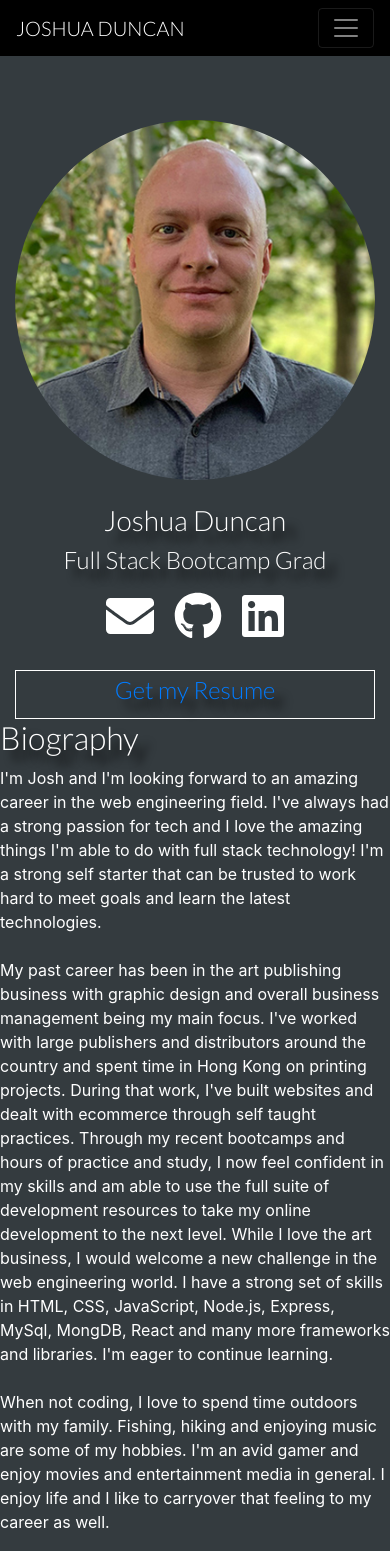
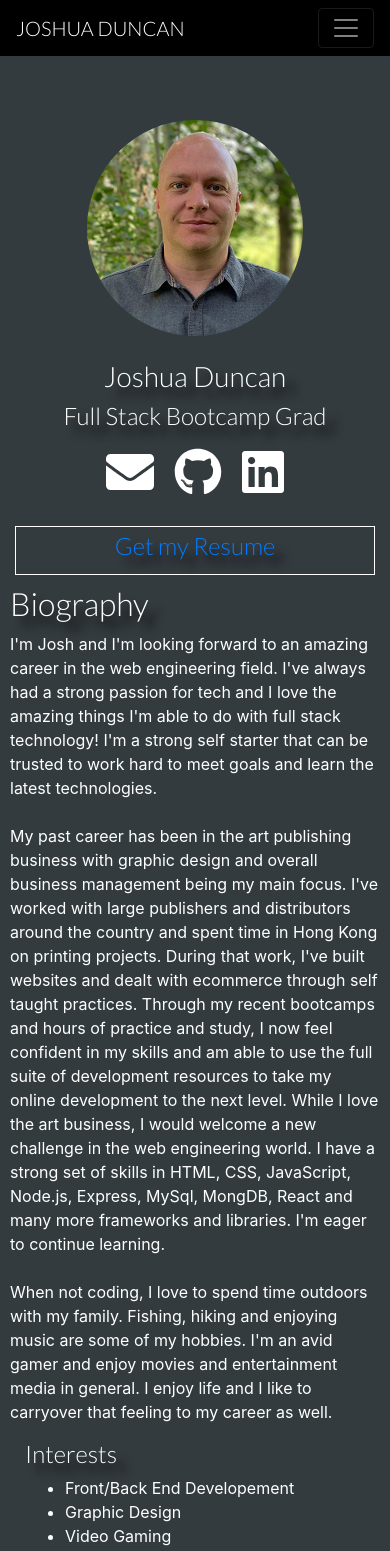
Before and after one commit to jduncan9720/joshua-duncan-portfolio, a React (Create React App) app in the folder client/: page /about in a window 390 px wide. Shown: the top 1551 px of the page. Built offline with nearby package versions, Linux system fonts and the light colour scheme.

Commit message:
fixed mobile

```diff
--- a/client/src/pages/About.js
+++ b/client/src/pages/About.js
@@ -10,7 +10,7 @@ export default function About() {
         <Container>
             <Row className="justify-content-md-center main">
                 <Col className="picInfo text-center" md={6} sm={12}>
-                    <Image alt="Joshua Duncan" src={profileImg} className="mx-auto d-block" roundedCircle fluid />
+                    <Image alt="Joshua Duncan" src={profileImg} className="mx-auto d-block proPic" roundedCircle fluid />
                     <br />
                     <h3>Joshua Duncan</h3>
                     <h4>Full Stack Bootcamp Grad</h4>
--- a/client/src/pages/style.css
+++ b/client/src/pages/style.css
@@ -70,3 +70,24 @@ label {
 .frontEnd h1 {
     color: rgb(72, 136, 247);
 }
+
+@media screen and (max-width: 540px) {
+
+  .homeBack {
+    background-image: none;
+  }
+
+  .mainName {
+    font-size: 65px;
+    font-family: "Lato", sans-serif;
+    text-shadow: 10px 10px 8px black;
+  }
+
+  .bio {
+    margin: 10px;
+  }
+
+  .proPic {
+    width: 60%
+  }
+}
```
